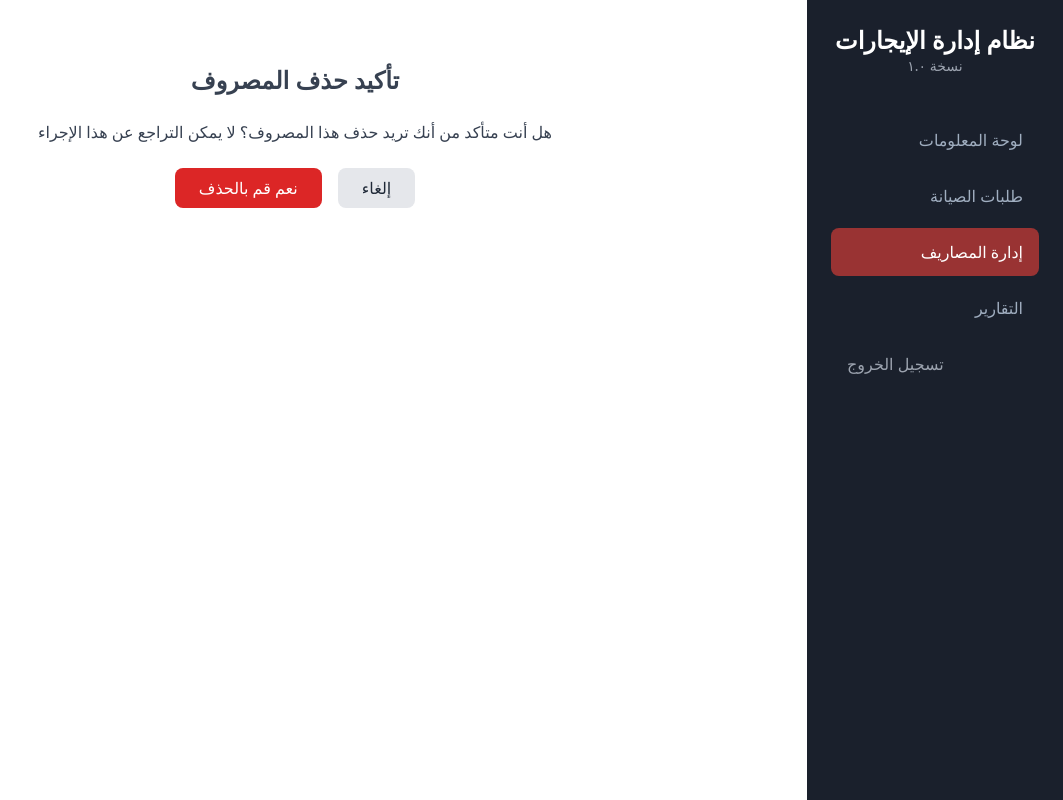
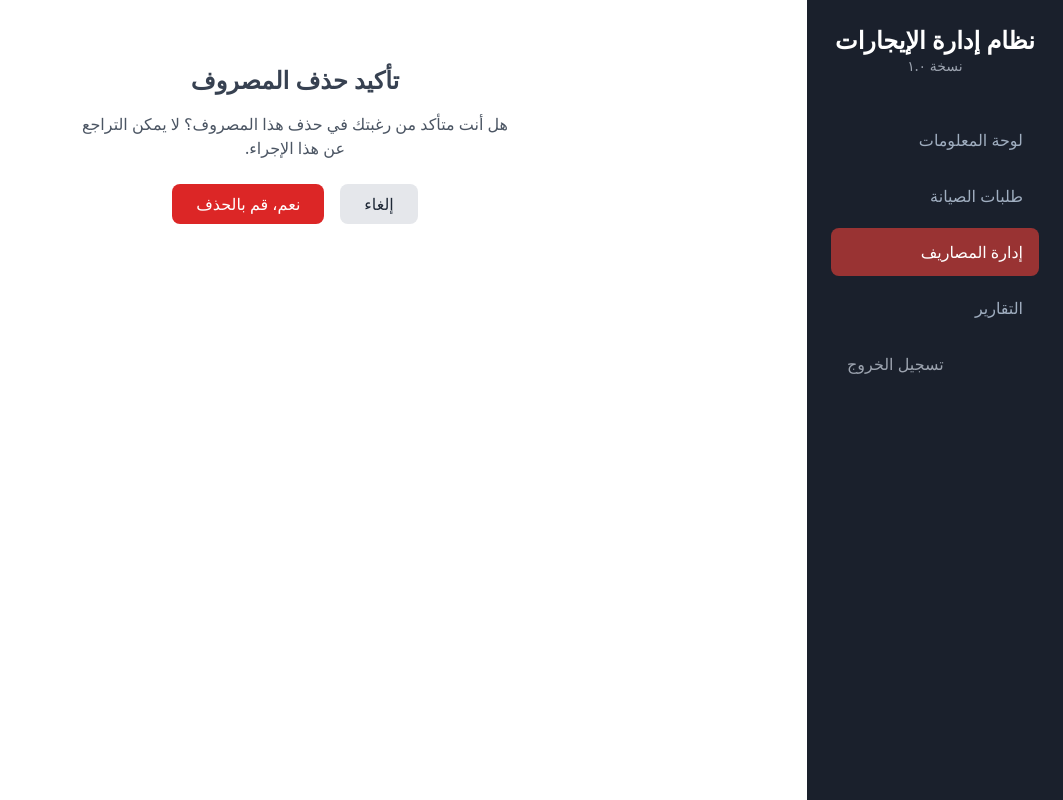
Before and after one commit to alabri0803/rent_management, a Django app: page /dashboard/expenses/1/delete/ in a window 1280 px wide. Shown: the whole page, without its empty margins (217-1280 px from the left). Run offline with Django 5.2, Linux system fonts and the light colour scheme; a user stored in the database is signed in; data comes from the database, SQL or seed files in the repository; some libraries are stand-ins or nearby versions.

Commit message:
تحديث expense_confirm_delete dashboard

```diff
--- a/dashboard/templates/dashboard/expense_confirm_delete.html
+++ b/dashboard/templates/dashboard/expense_confirm_delete.html
@@ -1,16 +1,5 @@
 {% extends 'dashboard/base.html' %}
-{% load i18n %}
-{% block title %}{% trans "تأكيد الحذف" %}{% endblock %}
+{% block title %}تأكيد الحذف{% endblock %}
 {% block content %}
-<div class="card max-w-2xl mx-auto p-8 text-center">
-  <h2 class="text-2xl font-bold mb-6">{% trans "تأكيد حذف المصروف" %}</h2>
-  <p class="mb-6">{% trans "هل أنت متأكد من أنك تريد حذف هذا المصروف؟ لا يمكن التراجع عن هذا الإجراء" %}</p>
-  <form method="post">
-    {% csrf_token %}
-    <div class="flex justify-center gap-4">
-      <a href="{% url 'expense_list' %}" class="bg-gray-200 text-gray-800 py-2 px-6 rounded-lg">{% trans "إلغاء" %}</a>
-      <button type="submit" class="bg-red-600 text-white py-2 px-6 rounded-lg hover:bg-red-700">{% trans "نعم قم بالحذف" %}</button>
-    </div>
-  </form>
-</div>
+<div class="card max-w-lg mx-auto p-8 text-center"><h2 class="text-2xl font-bold mb-4">تأكيد حذف المصروف</h2><p class="text-gray-600 mb-6">هل أنت متأكد من رغبتك في حذف هذا المصروف؟ لا يمكن التراجع عن هذا الإجراء.</p><form method="post">{% csrf_token %}<div class="flex justify-center gap-4"><a href="{% url 'expense_list' %}" class="bg-gray-200 text-gray-800 py-2 px-6 rounded-lg">إلغاء</a><button type="submit" class="bg-red-600 text-white py-2 px-6 rounded-lg hover:bg-red-700">نعم، قم بالحذف</button></div></form></div>
 {% endblock %}
```
